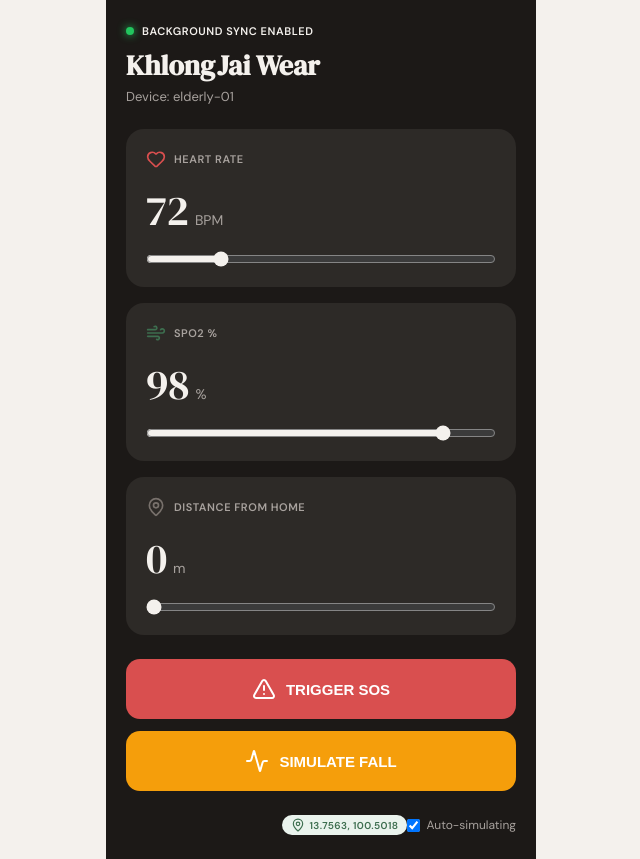
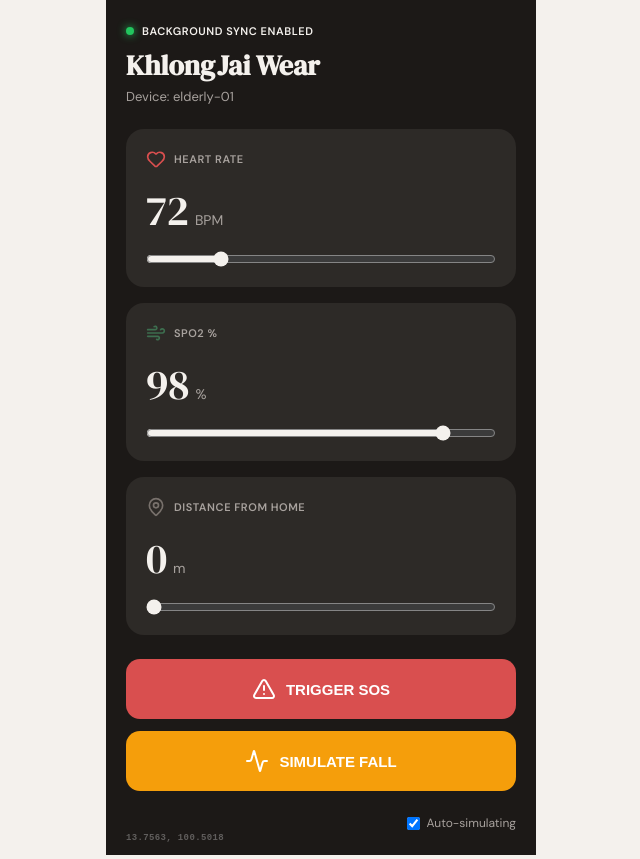
Before and after one commit to pathaninOpa/Khlongjai, a React (Vite) app in the folder KhlongJai/caregiver-app/: page /wearable in a window 1280 px wide. Shown: the whole page, without its empty margins (319-959 px from the left). Built offline with nearby package versions, Linux system fonts and the light colour scheme; no server answers.

Commit message:
fix: adjust location badge positioning and update display logic in Wearable component

```diff
--- a/KhlongJai/caregiver-app/src/Wearable.css
+++ b/KhlongJai/caregiver-app/src/Wearable.css
@@ -18,6 +18,7 @@
   color: var(--text-wear);
   font-family: 'DM Sans', sans-serif;
   transition: background-color 0.4s;
+  position: relative;
 }
 
 .wearable-container.emergency {
@@ -109,12 +110,22 @@ input[type="range"] { width: 100%; accent-color: var(--text-wear); }
 .wearable-footer {
   margin-top: auto;
   display: flex;
-  justify-content: space-between;
+  justify-content: flex-end;
   align-items: center;
   font-size: 12px;
   color: var(--text-muted-wear);
 }
 
-.loc-badge { display: flex; align-items: center; gap: 4px; }
+.loc-badge {
+  position: absolute;
+  bottom: 12px;
+  left: 20px;
+  font-family: monospace;
+  font-size: 9px;
+  color: rgba(255, 255, 255, 0.3);
+  background: none;
+  border: none;
+  padding: 0;
+}
 
 .toggle-label { display: flex; align-items: center; gap: 6px; cursor: pointer; }
--- a/KhlongJai/caregiver-app/src/Wearable.tsx
+++ b/KhlongJai/caregiver-app/src/Wearable.tsx
@@ -122,9 +122,10 @@ export default function Wearable() {
       </div>
 
       <div className="wearable-footer">
-        <div className="loc-badge"><MapPin size={14} /> {data.lat.toFixed(4)}, {data.lng.toFixed(4)}</div>
         <label className="toggle-label"><input type="checkbox" checked={isAuto} onChange={(e) => setIsAuto(e.target.checked)} />Auto-simulating</label>
       </div>
+
+      <div className="loc-badge">{data.lat.toFixed(4)}, {data.lng.toFixed(4)}</div>
     </div>
   )
 }
```
